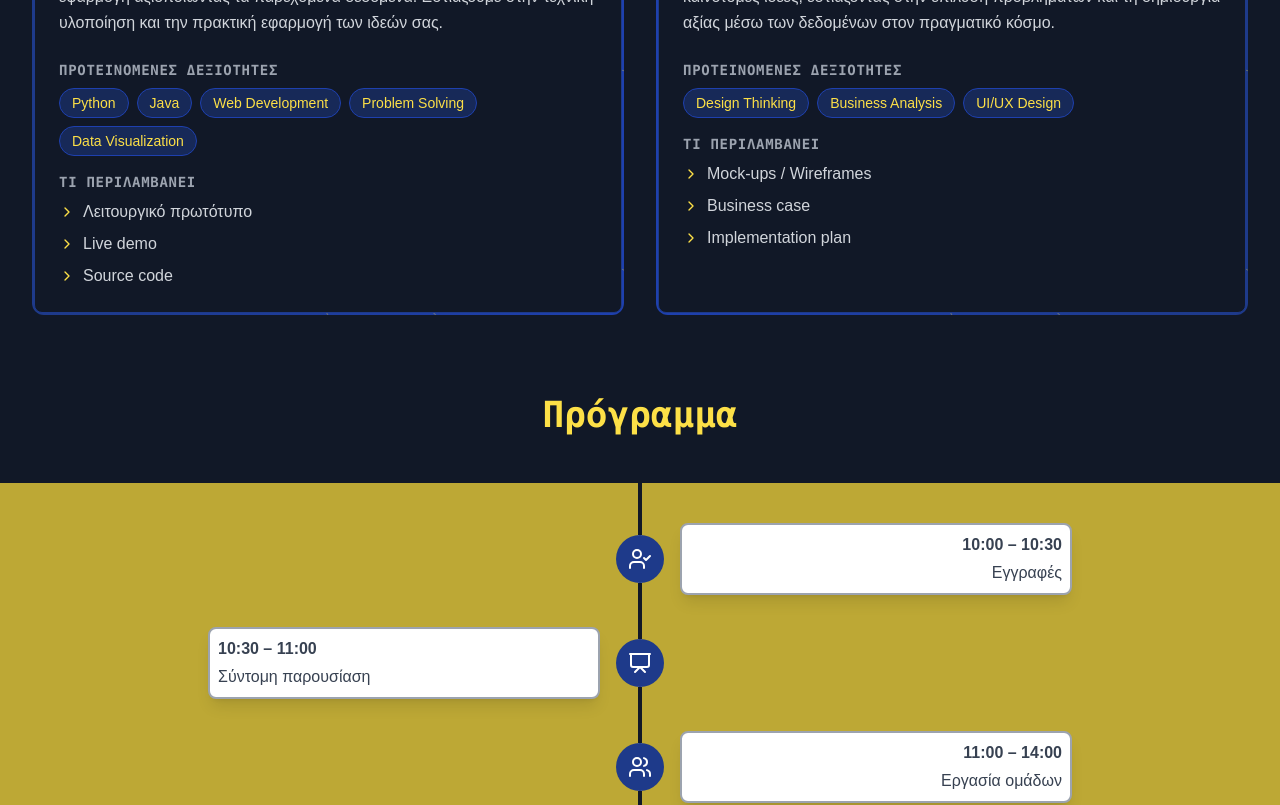
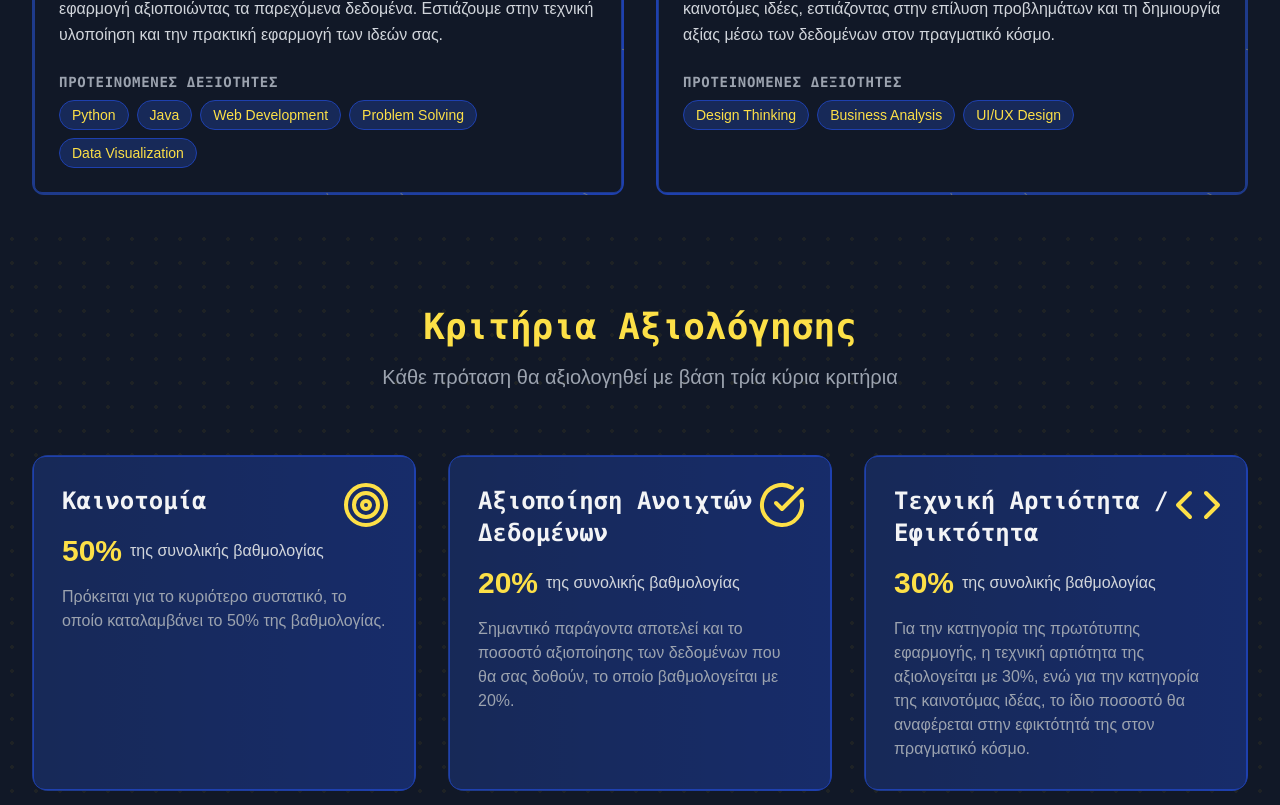
Before and after one commit to TonyGnk/datathon-website, a Next.js app: page / in a window 1280 px wide. Shown: the part 2080-2885 px from the top of the page. Built offline with nearby package versions, Linux system fonts and the light colour scheme; no server answers.

Commit message:
Add Evaluation Criteria section and update AboutSection and CategoriesSection components

```diff
--- a/components/AboutSection.js
+++ b/components/AboutSection.js
@@ -89,7 +89,7 @@ const AboutSection = () => {
                                 </div>
                                 <div className="flex items-center space-x-3 text-gray-300">
                                     <Building2Icon className="w-5 h-5 text-yellow-300" />
-                                    <span>ΠαΜακ, Αμφ 13</span>
+                                    <span>ΠαΜακ, Αμφ 13 & Εργαστήρια</span>
                                 </div>
                             </div>
                         </div>
--- a/components/CategoriesSection.js
+++ b/components/CategoriesSection.js
@@ -45,20 +45,6 @@ const CategoryCard = ({ title, description, skills, icon: Icon, gradient, requir
                                 </span>
                             ))}
                         </div>
-                    </div>
-
-                    <div>
-                        <h4 className="text-sm font-mono font-semibold uppercase tracking-wider text-gray-400 mb-2">
-                            Τι περιλαμβανει
-                        </h4>
-                        <ul className="space-y-2">
-                            {requirements.map((req, index) => (
-                                <li key={index} className="flex items-center text-gray-300">
-                                    <ChevronRight className="w-4 h-4 text-yellow-300 mr-2" />
-                                    {req}
-                                </li>
-                            ))}
-                        </ul>
                     </div>
                 </div>
             </div>
--- /dev/null
+++ b/components/EvaluationCriteriaSection.js
@@ -0,0 +1,76 @@
+import React from 'react';
+import { CheckCircle, Target, Code } from 'lucide-react';
+
+const EvaluationCriteriaSection = () => {
+    const criteria = [
+        {
+            title: "Καινοτομία",
+            percentage: "50%",
+            description: "Πρόκειται για το κυριότερο συστατικό, το οποίο καταλαμβάνει το 50% της βαθμολογίας.",
+            icon: Target
+        },
+        {
+            title: "Αξιοποίηση Ανοιχτών Δεδομένων",
+            percentage: "20%",
+            description: "Σημαντικό παράγοντα αποτελεί και το ποσοστό αξιοποίησης των δεδομένων που θα σας δοθούν, το οποίο βαθμολογείται με 20%.",
+            icon: CheckCircle
+        },
+        {
+            title: "Τεχνική Αρτιότητα / Εφικτότητα",
+            percentage: "30%",
+            description: "Για την κατηγορία της πρωτότυπης εφαρμογής, η τεχνική αρτιότητα της αξιολογείται με 30%, ενώ για την κατηγορία της καινοτόμας ιδέας, το ίδιο ποσοστό θα αναφέρεται στην εφικτότητά της στον πραγματικό κόσμο.",
+            icon: Code
+        }
+    ];
+
+    return (
+        <section className="relative py-20 bg-gray-900">
+            <div className="absolute inset-0 overflow-hidden opacity-5">
+                <div className="absolute inset-0"
+                    style={{
+                        backgroundImage: 'radial-gradient(#FFD60A 2px, #111827 1px)',
+                        backgroundSize: '24px 24px'
+                    }}
+                />
+            </div>
+
+            <div className="relative max-w-7xl mx-auto px-4 sm:px-6 lg:px-8">
+                <div className="text-center mb-16">
+                    <h2 className="font-mono text-4xl font-bold text-yellow-300 mb-4">
+                        Κριτήρια Αξιολόγησης
+                    </h2>
+                    <p className="text-xl text-gray-400 max-w-3xl mx-auto">
+                        Κάθε πρόταση θα αξιολογηθεί με βάση τρία κύρια κριτήρια
+                    </p>
+                </div>
+
+                <div className="grid lg:grid-cols-3 gap-8">
+                    {criteria.map((criterion, index) => (
+                        <div
+                            key={index}
+                            className="group relative overflow-hidden rounded-2xl bg-gradient-to-r from-blue-900 to-blue-800 p-px transition-all duration-300 hover:scale-105 hover:shadow-xl"
+                        >
+                            <div className="relative h-full rounded-xl bg-gray-900/50 p-7 border border-blue-800">
+                                <criterion.icon className="absolute top-6 right-6 w-12 h-12 text-yellow-300" />
+                                <h3 className="font-mono text-2xl font-bold mb-4 text-gray-100">
+                                    {criterion.title}
+                                </h3>
+                                <div className="flex items-center mb-4">
+                                    <span className="font-bold text-3xl text-yellow-300 mr-2">
+                                        {criterion.percentage}
+                                    </span>
+                                    <span className="text-gray-300">της συνολικής βαθμολογίας</span>
+                                </div>
+                                <p className="text-gray-400">
+                                    {criterion.description}
+                                </p>
+                            </div>
+                        </div>
+                    ))}
+                </div>
+            </div>
+        </section>
+    );
+};
+
+export default EvaluationCriteriaSection;
--- a/components/PrizesSection.js
+++ b/components/PrizesSection.js
@@ -6,11 +6,6 @@ const PrizesSection = () => {
     return (
         //Make this color background #FDE047
         <section id='prizes' className="relative py-20 bg-gray-900">
-            {/* Abstract geometric background */}
-            {/* <div className="absolute inset-0 z-0">
-                <AnimatedNetworkBackground2 />
-            </div> */}
-
             <div className="absolute inset-0 overflow-hidden opacity-5">
                 <div className="absolute inset-0"
                     style={{
--- a/pages/index.js
+++ b/pages/index.js
@@ -9,6 +9,7 @@ import Timeline from '../components/Timeline';
 import HeroSection from '@/components/HeroSection';
 import AboutSection from '@/components/AboutSection';
 import Footer from '@/components/Footer';
+import EvaluationCriteriaSection from '@/components/EvaluationCriteriaSection';
 
 
 export default function Home() {
@@ -24,6 +25,7 @@ export default function Home() {
         <HeroSection />
         <AboutSection />
         <CategoriesSection />
+        <EvaluationCriteriaSection />
         <Timeline />
         <PrizesSection />
         <SponsorsSection />
```
